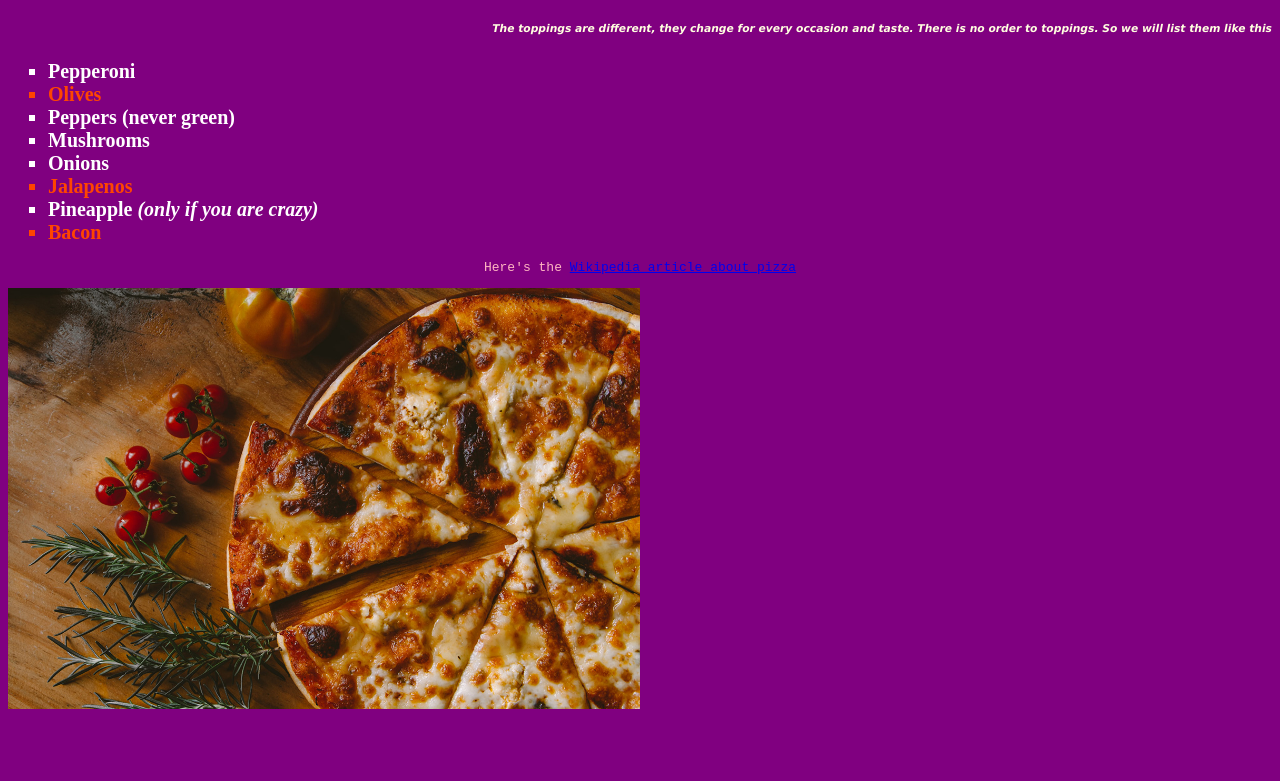
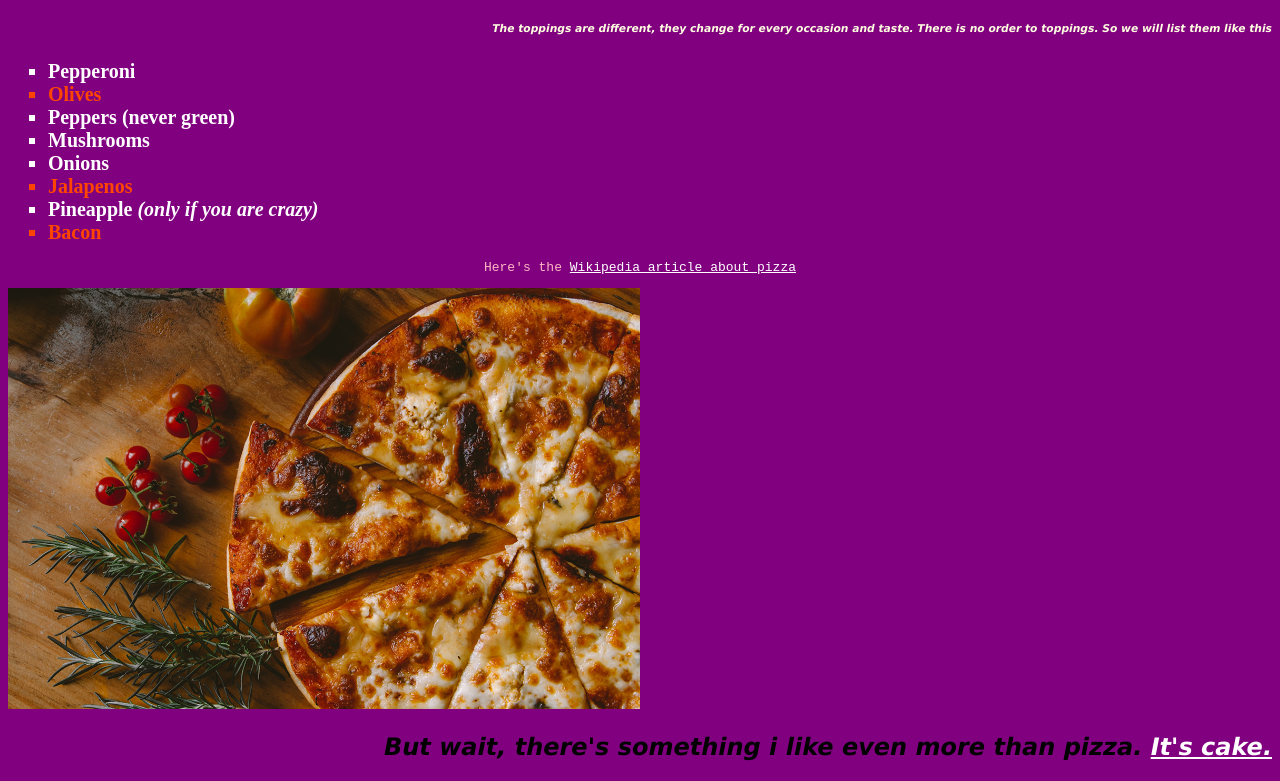
Before and after one commit to AmelieNicholls/HTMLWK6, a plain HTML site: page index.html in a window 1280 px wide. Shown: the part 1738-2519 px from the top of the page. Before the commit the page ends 2459 px from the top, so only its background shows below. Drawn offline with Linux system fonts and the light colour scheme.

Commit message:
add link

```diff
--- a/index.html
+++ b/index.html
@@ -53,5 +53,8 @@
 
             <img class="pizza" src="images/pizza.jpg" alt="a picture of a pizza">
 
+            <h2>But wait, there's something i like even more than pizza. <a href="cake.html" target="_blank"> It's cake. </a></h2>
+
+
     </body>
 </html>
--- a/styles.css
+++ b/styles.css
@@ -55,3 +55,7 @@ li{
 .pizza{
     width: 50%;
 }
+
+a {
+    color: white;
+}
```
